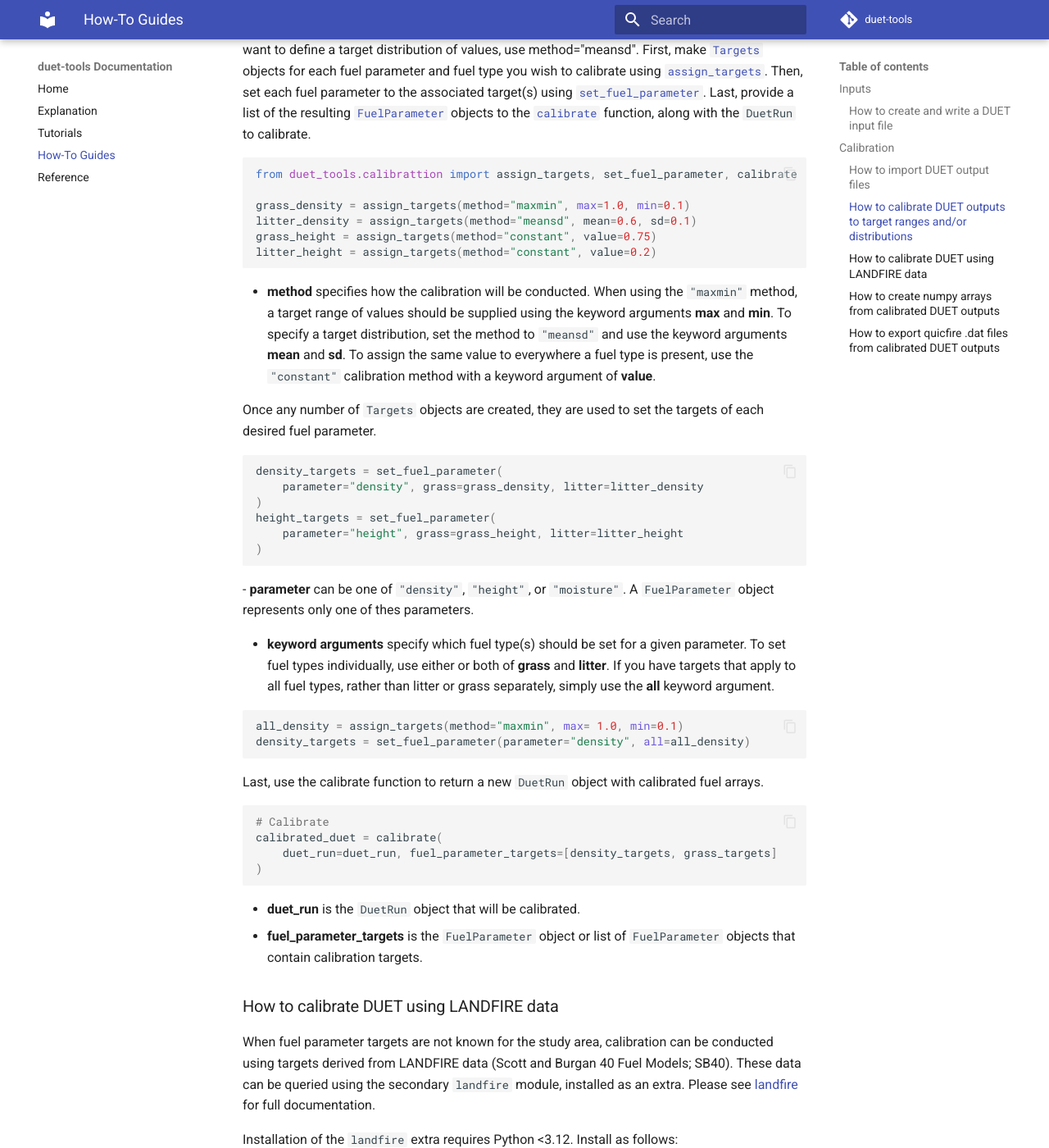
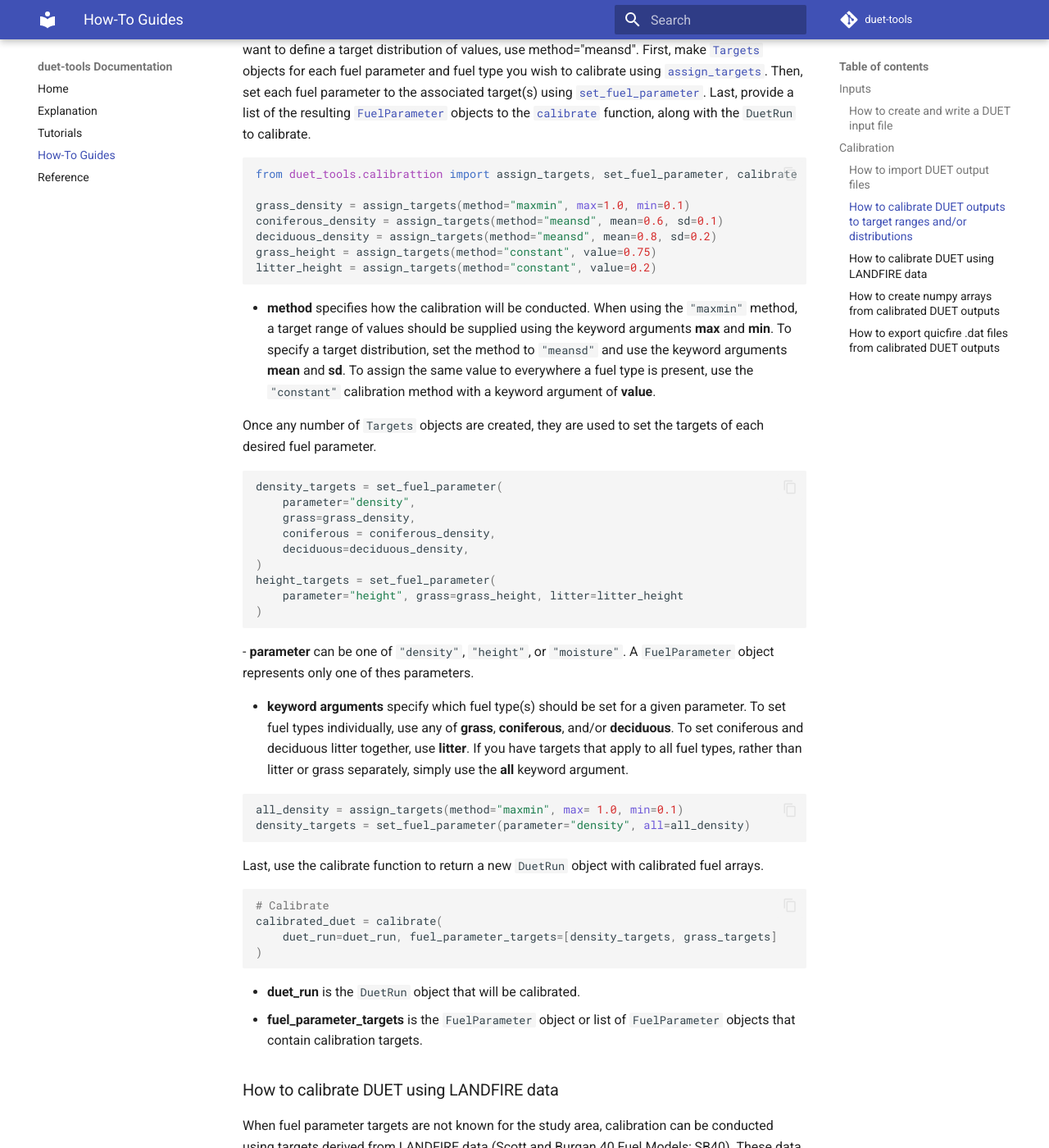
Before and after one commit to nmc-cafes/duet-tools, an MkDocs documentation site: the page built from docs/how-to-guides.md, in a window 1280 px wide and 1400 px high, scrolled down 1606 px. Shown: the whole window at 82% size. Built offline with MkDocs 1.6.1 and Material for MkDocs 9.7.7, drawn with Linux system fonts in a browser that asks for light colours; comment, search, counter and statistics services are not loaded; some of the changed text lies outside the part shown.

Commit message:
Update documentation

````diff
--- a/docs/how-to-guides.md
+++ b/docs/how-to-guides.md
@@ -70,7 +70,8 @@ First, make [`Targets`](reference.md#duet_tools.calibration.Targets) objects for
 from duet_tools.calibrattion import assign_targets, set_fuel_parameter, calibrate
 
 grass_density = assign_targets(method="maxmin", max=1.0, min=0.1)
-litter_density = assign_targets(method="meansd", mean=0.6, sd=0.1)
+coniferous_density = assign_targets(method="meansd", mean=0.6, sd=0.1)
+deciduous_density = assign_targets(method="meansd", mean=0.8, sd=0.2)
 grass_height = assign_targets(method="constant", value=0.75)
 litter_height = assign_targets(method="constant", value=0.2)
 ```
@@ -81,7 +82,10 @@ Once any number of `Targets` objects are created, they are used to set the targe
 
 ```python
 density_targets = set_fuel_parameter(
-    parameter="density", grass=grass_density, litter=litter_density
+    parameter="density",
+    grass=grass_density,
+    coniferous = coniferous_density,
+    deciduous=deciduous_density,
 )
 height_targets = set_fuel_parameter(
     parameter="height", grass=grass_height, litter=litter_height
@@ -89,7 +93,7 @@ height_targets = set_fuel_parameter(
 ```
 - **parameter** can be one of `"density"`, `"height"`, or `"moisture"`. A `FuelParameter` object represents only one of thes parameters.
 
-- **keyword arguments** specify which fuel type(s) should be set for a given parameter. To set fuel types individually, use either or both of **grass** and **litter**. If you have targets that apply to all fuel types, rather than litter or grass separately, simply use the **all** keyword argument.
+- **keyword arguments** specify which fuel type(s) should be set for a given parameter. To set fuel types individually, use any of **grass**, **coniferous**, and/or **deciduous**. To set coniferous and deciduous litter together, use **litter**. If you have targets that apply to all fuel types, rather than litter or grass separately, simply use the **all** keyword argument.
 
 ```python
 all_density = assign_targets(method="maxmin", max= 1.0, min=0.1)
@@ -142,6 +146,8 @@ landfire_query = query_landfire(
 
 Once LANDFIRE data is queried, targets can be assigned for whatever fuel parameters and types the user desires using [`assign_targets_from_sb40`](reference.md#duet_tools.landfire.assign_targets_from_sb40). Unlike `assign_targets`, the fuel parameter and fuel type must be specified for targets to be assigned.
 
+*NOTE: Coniferous and deciduous litter targets cannot be defined separately from LANDFIRE. Use `litter` and/ore `grass` only*
+
 ```python
 from duet_tools.landfire import assign_targets_from_sb40
 
@@ -184,7 +190,7 @@ integrated_density = calibrated_duet.to_numpy(
 ) #2D array of grass and litter
 separated_density = calibrated_duet.to_numpy(
     fuel_type="separated", fuel_parameter="height
-) #3D array where grass is z-layer 0 and litter is z-layer 1
+) #3D array where grass is z-layer 0, coniferous litter is z-layer 1, and deciduous litter is z-layer 2
 ```
 
 ### How to export quicfire .dat files from calibrated DUET outputs
````
Also changed, not shown: docs/explanation.md (+4 -6 lines).
